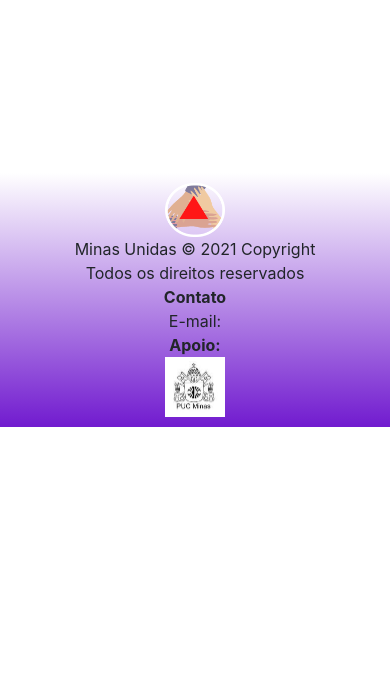
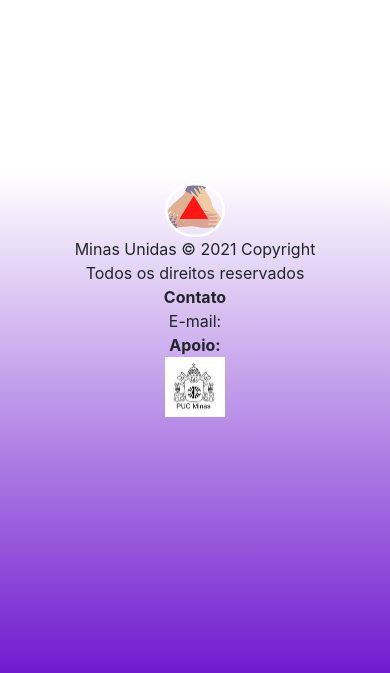
Before and after one commit to ICEI-PUC-Minas-PMV-SI/pmv-si-2021-2-e1-proj-web-t1-violencia-mulher, a PHP site: page /master-page.html in a window 390 px wide. Shown: the part 347-1020 px from the top of the page. Before the commit the page ends 774 px from the top, so only its background shows below. Run offline with PHP 8.4, Linux system fonts and the light colour scheme; some libraries are stand-ins or nearby versions.

Commit message:
ajustes responsividade footer #23

```diff
--- a/src/css/style.css
+++ b/src/css/style.css
@@ -81,6 +81,7 @@
 
 /* rodape */
 footer {
+    height: 172px;
     background: linear-gradient(to bottom, #FFFFFF, #711BCF);
     padding: 10px;
     text-align: center;
@@ -116,4 +117,8 @@
     p.titulo-pagina {
         font-size: x-large;
     }
+
+    footer {
+        height: 500px;
+    }
 }
```
